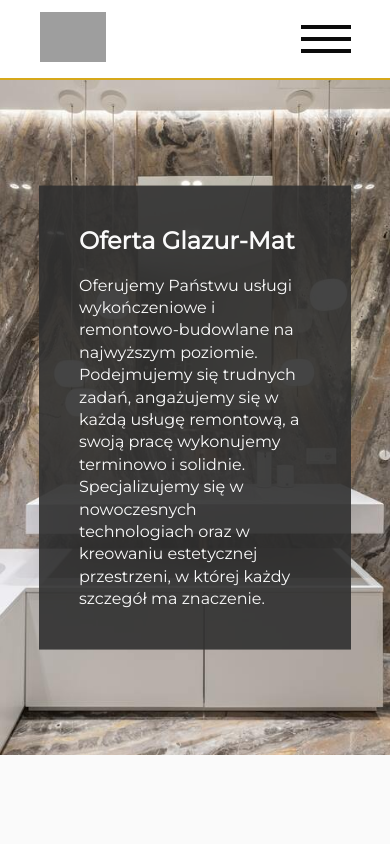
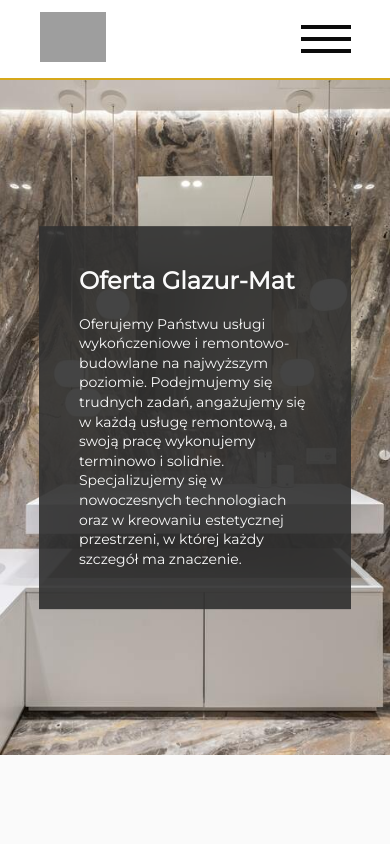
Before and after one commit to mbalazy/glazur-mat, a Next.js app: page /oferta in a window 390 px wide. Shown: the top 844 px of the page. Built offline with nearby package versions, Linux system fonts and the light colour scheme; grey boxes are pictures that could not be loaded; a web font is replaced by a local one.

Commit message:
Change responsive sizes in hero content

```diff
--- a/components/molecues/HeroContentBox/HeroContentBox.style.ts
+++ b/components/molecues/HeroContentBox/HeroContentBox.style.ts
@@ -9,7 +9,7 @@ export const HeroContentBoxWrapper = styled.div<HeroContentBoxWrapperProps>`
   position: absolute;
   top: 50%;
   left: 50%;
-  transform: translate(-100%, -50%);
+  transform: translate(-100%, -40%);
   width: 40vw;
   padding: 4rem;
   background: ${({ theme }) => theme.colors.overlay};
@@ -19,7 +19,7 @@ export const HeroContentBoxWrapper = styled.div<HeroContentBoxWrapperProps>`
     isFullWidth &&
     css`
       width: 80vw;
-      transform: translate(-50%, -40%);
+      transform: translate(-50%, -33%);
       padding: 3rem;
     `}
 
@@ -42,12 +42,6 @@ export const Heading = styled(H1)<HeroContentBoxWrapperProps>`
     `}
 `
 export const Copy = styled(P)<HeroContentBoxWrapperProps>`
-  font-size: 1.2vw;
+  font-size: clamp(1.4rem, 1.4vw, 2.5rem);
   white-space: pre-line;
-
-  ${({ theme: { down, breakpoints }, isFullWidth }) => css`
-    ${down(breakpoints.l)} {
-      font-size: ${({ theme }) => (isFullWidth ? theme.fontSize.m : theme.fontSize.l)};
-    }
-  `}
 `
```
